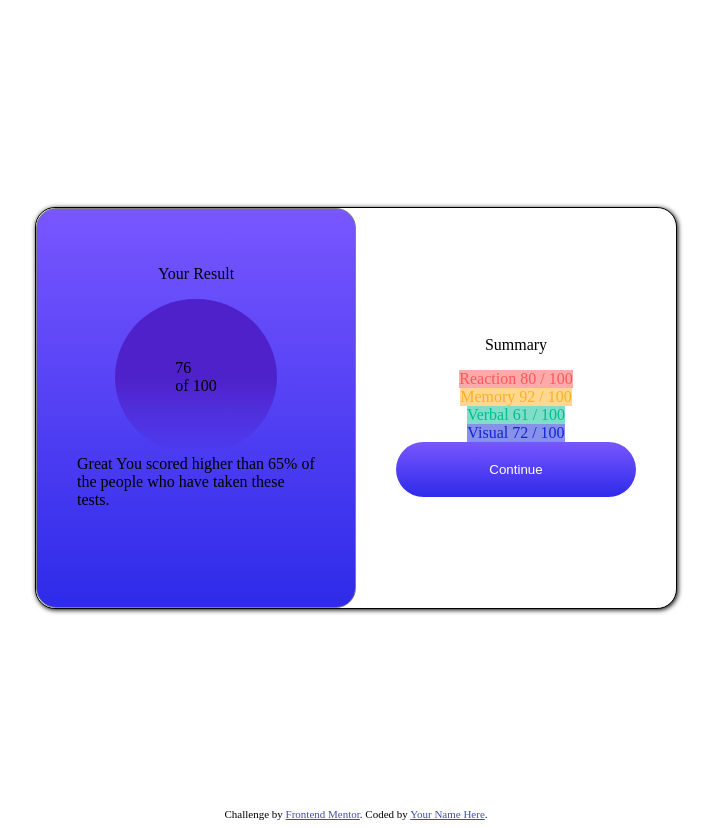
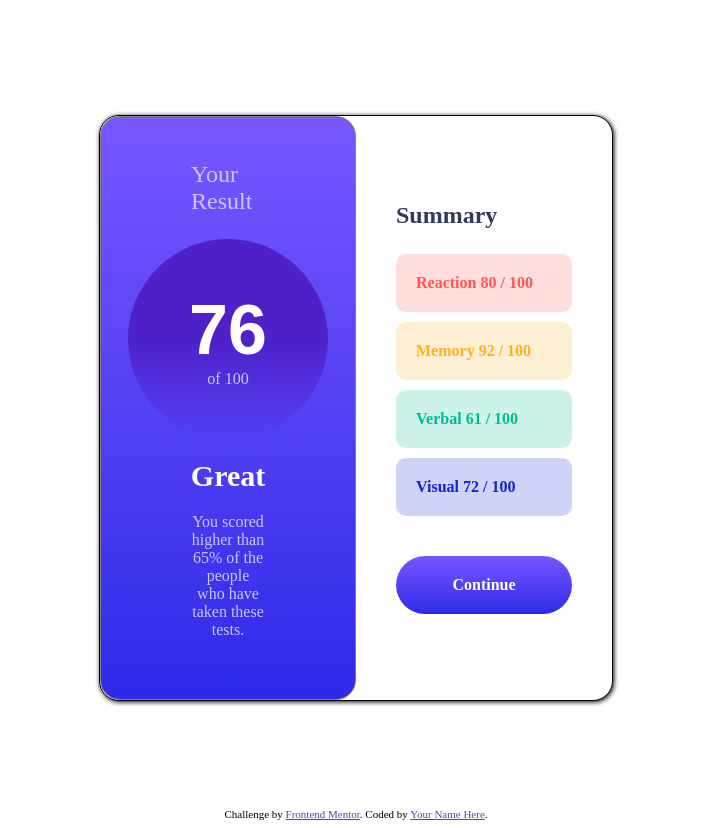
Before and after one commit to Szadolowski/results-summary-component-main, a plain HTML site: page index.html in a window 1280 px wide. Shown: the whole page, without its empty margins (284-997 px from the left). Drawn offline with Linux system fonts and the light colour scheme.

Commit message:
Rafał Curzydło

```diff
--- a/index.html
+++ b/index.html
@@ -13,18 +13,19 @@
   <section class="WorkSpace">
     <section class="Contener">
       <main class="Left">
-        <p>Your Result</p>
+        <p id="YourResult">Your Result</p>
 
         <div class="Circle">
-          76
-          <br>
-          of 100
+          <div id="CircleDiv">
+            <p id="PercentCircle" class="hanken-grotesk">76</p>
+            <p id="BottomPercentCircle">of 100</p>
+          </div>
         </div>
-        Great
-        You scored higher than 65% of the people who have taken these tests.
+        <p id="Great">Great</p>
+        <p id="BottomText">You scored higher than 65% of the people who have taken these tests.</p>
       </main>
       <nav class="right">
-        <p>Summary</p>
+        <p id="Summary">Summary</p>
 
         <div class="Reaction">
           Reaction
--- a/style.css
+++ b/style.css
@@ -1,17 +1,31 @@
-.attribution { font-size: 11px; text-align: center; }
+    .attribution { font-size: 11px; text-align: center; }
     .attribution a { color: hsl(228, 45%, 44%); }
+    @import url('https://fonts.googleapis.com/css2?family=Hanken+Grotesk:ital,wght@0,100..900;1,100..900&display=swap');
+
+    * {
+      font-family: 'Hanken Grotesk';
+      font-weight: normal;
+      font-style: normal;
+    }
+
+    .hanken-grotesk{
+      font-family: "Hanken Grotesk", sans-serif;
+      font-optical-sizing: auto;
+      font-weight: auto;
+      font-style: auto;
+    }
 
     :root{
       /* Primary */
 
       --LightRed: hsl(0, 100%, 67%);
-      --LightRedBG: hsl(0, 100%, 67%, 0.5);
+      --LightRedBG: hsl(0, 100%, 67%, 0.2);
       --OrangeyYellow: hsl(39, 100%, 56%);
-      --OrangeyYellowBG: hsl(39, 100%, 56%, 0.5);
+      --OrangeyYellowBG: hsl(39, 100%, 56%, 0.2);
       --GreenTeal: hsl(166, 100%, 37%);
-      --GreenTealBG: hsl(166, 100%, 37%, 0.5);
+      --GreenTealBG: hsl(166, 100%, 37%, 0.2);
       --CobaltBlue: hsl(234, 85%, 45%);
-      --CobaltBlueBG: hsl(234, 85%, 45%, 0.5);
+      --CobaltBlueBG: hsl(234, 85%, 45%, 0.2) ;
 
       /* Gradients */
       /* background */
@@ -39,8 +53,8 @@
     }
 
     .Contener{
-      width: 50vw;
-      height: 50vh;
+      width: 40vw;
+      /* height: 50vh; */
       display: flex;
       flex-direction: row;
       justify-content: center;
@@ -61,24 +75,80 @@
       border: solid 1px gray;
       border-radius: 20px;
 
-      padding: 40px;
+      padding: 20px 90px 60px;
       box-sizing: border-box;
 
       background-image: linear-gradient(to top, var(--LightRoyalBlue), var(--LightSlateBlue));
     }
 
+    #YourResult{
+      color: var(--LightLavender);
+      font-weight: 500;
+      font-size: x-large;
+    }
+
     .Circle{
       border-radius: 50%;;
-      padding: 60px;
+      padding: 100px;
       display: flex;
-      flex-direction: column;
       align-items: center;
       justify-content: center;
 
       background-image: linear-gradient(to bottom, var(--VioletBlue) 50%, var(--PersianBlue));
     }
 
+    #CircleDiv{
+      position: absolute;
+      display: flex;
+      flex-direction: column;
+    }
+
+    #PercentCircle{
+      color: var(--White);
+      text-align: center;
+      margin: 0;
+
+      font-size: 70px;
+      font-weight: 700 ;
+    }
+
+    #BottomPercentCircle{
+      color: var(--LightLavender);
+      margin: 0;
+      text-align: center;
+    }
+
+    #Great{
+      font-weight: 700;
+      color: var(--White);
+      font-size: 30px;
+      margin: 20px 20px 20px;
+    }
+
+    #BottomText{
+      text-align: center;
+      margin: 0;
+      color: var(--LightLavender);
+      font-weight: 500;
+    }
+
+
+
     /*  */
+
+    #Summary{
+      width: 100%;
+      text-align: left;
+      font-weight: 800;
+      color: var(--DarkGrayBlue);
+      font-size: 150%;
+      margin: 0;
+      margin-bottom: 20px;
+
+      display: flex;
+      flex-direction: row;
+      justify-content: space-between;
+    }
 
     .right{
       width: 50%;
@@ -94,22 +164,45 @@
     .Reaction{
         background-color: var(--LightRedBG);
         color: var(--LightRed);
-        font-weight: 520;
+        font-weight: 700;
+        width: 100%;
+        padding: 20px;
+        box-sizing: border-box;
+        border-radius: 10px;
+        margin: 5px;
     }
 
     .Memory{
         background-color: var(--OrangeyYellowBG);
         color: var(--OrangeyYellow);
+        font-weight: 700;
+        width: 100%;
+        padding: 20px;
+        box-sizing: border-box;
+        border-radius: 10px;
+        margin: 5px;
     }
 
     .Verbal{
         background-color: var(--GreenTealBG);
         color: var(--GreenTeal);
+        font-weight: 700;
+        width: 100%;
+        padding: 20px;
+        box-sizing: border-box;
+        border-radius: 10px;
+        margin: 5px;
     }
 
     .Visual{
         background-color: var(--CobaltBlueBG);
         color: var(--CobaltBlue);
+        font-weight: 700;
+        width: 100%;
+        padding: 20px;
+        box-sizing: border-box;
+        border-radius: 10px;
+        margin: 5px;
     }
 
     .Button{
@@ -119,4 +212,7 @@
         width: 100%;
         padding: 20px;
         color: var(--White);
+        font-weight: 700;
+        font-size: 100%;
+        margin-top: 35px;
     }
```
